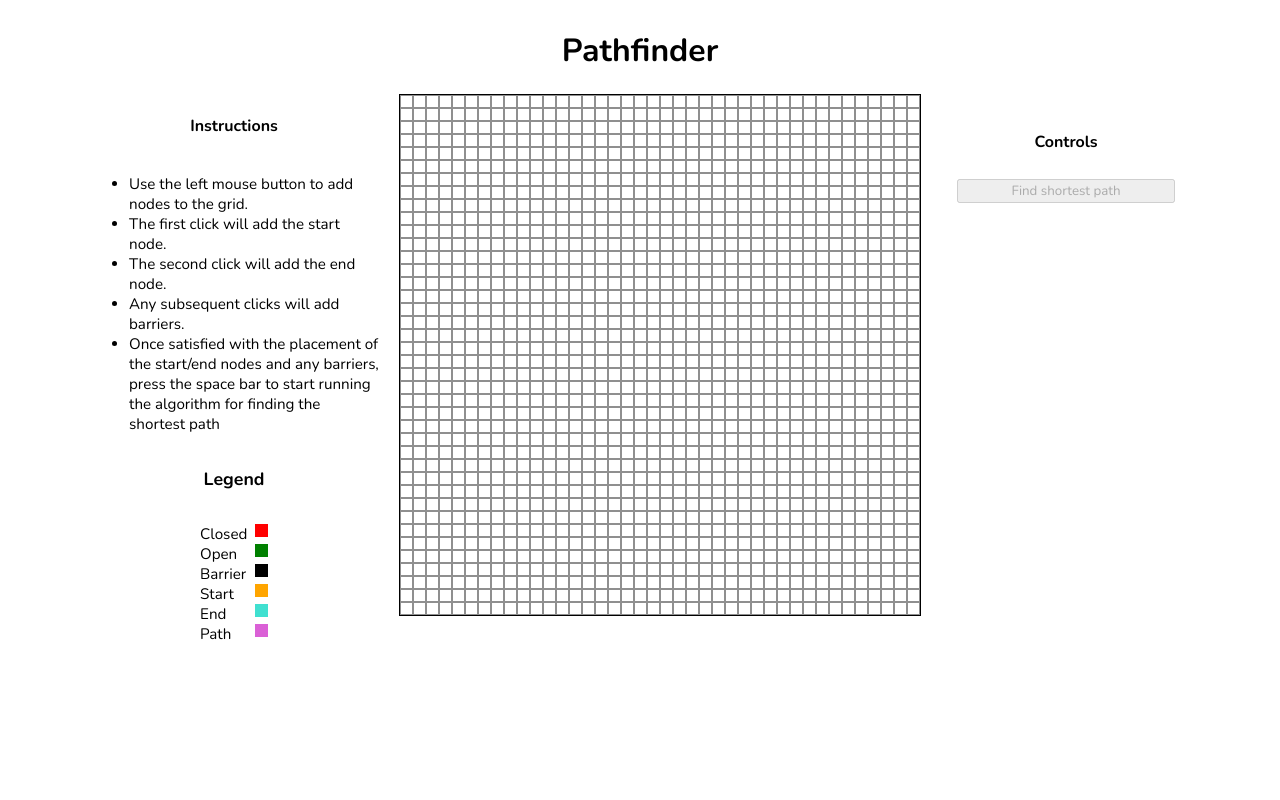
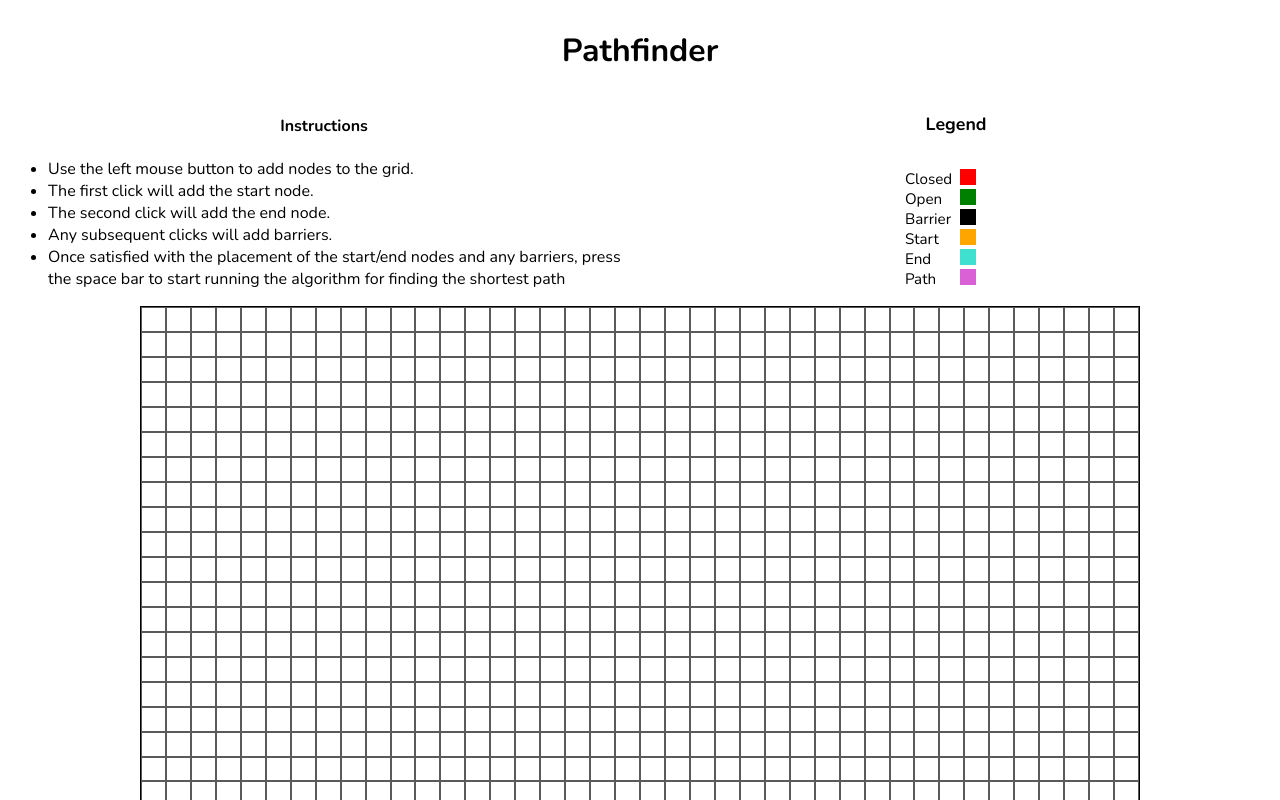
Before and after one commit to jason-nordheim/pathfinder, a React (Vite) app: page / in a window 1280 px wide. Shown: the top 800 px of the page. Built offline with nearby package versions, Linux system fonts and the light colour scheme.

Commit message:
removed hard-coded sizes and setup grid css

```diff
--- a/src/App.css
+++ b/src/App.css
@@ -14,41 +14,6 @@
   --end: #40E0D0;
 }
 
-/* App.tsx */
-#app {
-  display: flex;
-  flex-direction: column;
-}
-#app-content {
-  display: flex;
-  justify-content: center;
-}
-#app-content aside {
-  display: flex;
-  flex-direction: column;
-  min-width: 250px;
-  padding: 0 20px;
-}
-.app-title-container {
-  text-align: center;
-}
-
-/*Instructions.tsx */
-#instructions {
-  display: flex;
-  flex-direction: column;
-}
-#instructions h4 {
-  text-align: center;
-}
-#instructions ul {
-  font-weight: 300;
-  font-size: 0.95em;
-  display: flex;
-  flex-direction: column;
-  flex-wrap: wrap;
-  max-width: 250px;
-}
 
 /* Nodes */
 .path {
@@ -71,20 +36,9 @@
 }
 
 /* Grid.tsx */
-#grid {
-  z-index: 1;
-  position: relative;
-  box-sizing: border-box;
-  display: flex;
-  gap: 2p;
-  border: 1px solid black;
-  padding: 0;
-}
 .node {
-  z-index: 0;
-  position: absolute;
-  border: 1px solid rgba(91, 90, 90, 0.679);
-  transition: 0.5s ease;
+  border: 1px solid rgba(91, 90, 90);
+  transition: 0.05s ease-in;
 }
 
 /*Legend.tsx */
@@ -100,8 +54,20 @@
   flex-direction: column;
 }
 .legend-item {
-  display: flex;
+  display: grid;
+  grid-template-columns: repeat(2, 1fr);
   box-sizing: border-box;
   gap: 0.5em;
   justify-content: space-between;
 }
+.legend-item :nth-child(2) {
+  aspect-ratio: 1/1;
+  height: 1rem;
+}
+.app-title-container {
+  display: flex;
+  justify-content: center;
+}
+.instruction-title {
+  text-align: center;
+}
--- a/src/App.tsx
+++ b/src/App.tsx
@@ -3,15 +3,30 @@
 import { Instructions } from "./components/Instructions";
 import { Legend } from "./components/Legend";
 import "./App.css";
+import { DEFAULT_NODES_PER_ROW, initializeGraph, useAppDispatch, useAppSelector } from "./state";
+import { useResizeListener } from "./hooks";
 
 function App() {
+  const nodesPerRow = useAppSelector((state) => state.itemsPerRow);
+  const dispatch = useAppDispatch();
+
+  const handleResize = () => {
+    const windowWidth = window.innerWidth;
+    if (windowWidth > 800 && nodesPerRow != DEFAULT_NODES_PER_ROW) {
+      dispatch(initializeGraph({ numPerRow: DEFAULT_NODES_PER_ROW }));
+    }
+    console.log({ windowWidth });
+  };
+
+  useResizeListener({ onResize: handleResize });
+
   return (
     <div id="app">
       <div className="app-title-container">
         <h1>Pathfinder</h1>
       </div>
       <div id="app-content">
-        <aside>
+        <aside style={{ display: "inline-grid", gridTemplateColumns: "repeat(2, 1fr)" }}>
           <Instructions />
           <Legend />
         </aside>
--- a/src/components/Grid.tsx
+++ b/src/components/Grid.tsx
@@ -1,25 +1,18 @@
-import { FC, MouseEventHandler, useEffect, useMemo } from "react";
+import { FC, MouseEventHandler, useEffect } from "react";
 import { NodeModel, isSameCoordinates } from "../lib/NodeModel";
 import { changeNode, resetNode, searchGraph, useAppDispatch, useAppSelector } from "../state";
 import cx from "classnames";
-import { useDynamicNodeSize } from "../hooks";
 
 const GridNode: FC<{
   model: NodeModel;
   onClick: MouseEventHandler;
   onContextMenu: MouseEventHandler;
-  size: number;
-}> = ({ model, onClick, onContextMenu, size }) => {
+}> = ({ model, onClick, onContextMenu }) => {
   return (
     <div
       className={cx("node", model.type.toLowerCase())}
-      aria-label={`node-${model.x}-${model.y}`}
-      style={{
-        top: model.x,
-        left: model.y,
-        height: size,
-        width: size,
-      }}
+      aria-label={`node-${model.row}-${model.column}`}
+      style={{ display: "grid" }}
       onClick={onClick}
       onContextMenu={onContextMenu}
     ></div>
@@ -31,11 +24,8 @@
   const end = useAppSelector((state) => state.end);
   const start = useAppSelector((state) => state.start);
   const nodes = useAppSelector((state) => state.nodes);
-  const size = useAppSelector((state) => state.size);
   const nodesPerRow = useAppSelector((state) => state.itemsPerRow);
   const status = useAppSelector((state) => state.status);
-  const nodeSize = useDynamicNodeSize(size, nodesPerRow);
-  const gridSize = useMemo(() => size - nodesPerRow * 0.7, [size, nodesPerRow]);
 
   useEffect(() => {
     const findShortestPath = (e: KeyboardEvent) => {
@@ -71,9 +61,16 @@
     <div
       id="grid"
       style={{
-        width: gridSize,
-        height: gridSize,
+        zIndex: 1,
+        boxSizing: "border-box",
+        display: "grid",
+        gridTemplateColumns: `repeat(${nodesPerRow}, 1fr)`,
+        gridTemplateRows: `repeat(${nodesPerRow}, 1fr)`,
+        aspectRatio: "1/1",
         cursor: status === "working" ? "not-allowed" : "auto",
+        border: "1px solid black",
+        maxWidth: "1000px",
+        margin: "0 auto",
       }}
     >
       {Object.values(nodes).map((node) => {
@@ -81,7 +78,6 @@
           <GridNode
             key={node.key}
             model={node}
-            size={nodeSize}
             onClick={() => handleNodeSelect(node)}
             onContextMenu={(e) => {
               e.preventDefault();
--- a/src/components/Instructions.tsx
+++ b/src/components/Instructions.tsx
@@ -1,7 +1,7 @@
 export const Instructions = () => {
   return (
     <div id="instructions">
-      <h4>Instructions</h4>
+      <h4 className="instruction-title">Instructions</h4>
       <ul>
         <li>Use the left mouse button to add nodes to the grid.</li>
         <li>The first click will add the start node.</li>
--- a/src/components/Legend.tsx
+++ b/src/components/Legend.tsx
@@ -1,80 +1,33 @@
 import { FC } from "react";
-import { useAppSelector } from "../state";
 
 export const Legend: FC = () => {
-  const itemsPerRow = useAppSelector((state) => state.itemsPerRow);
-  const widthOfGrid = useAppSelector((state) => state.size);
-  const gridItemSize = Math.floor(widthOfGrid / itemsPerRow);
-
   return (
     <div id="grid-legend">
       <h3>Legend</h3>
-      <div>
+      <div style={{ display: "grid", gridTemplateRows: "repeat(6, 1fr)" }}>
         <span className="legend-item">
           <span>Closed</span>
-          <span
-            id="legend-closed"
-            className={"closed"}
-            style={{
-              width: gridItemSize,
-              height: gridItemSize,
-            }}
-          />
+          <span id="legend-closed" className={"closed"} />
         </span>
         <span className="legend-item">
           <span>Open</span>
-          <span
-            id="legend-open"
-            className="open"
-            style={{
-              width: gridItemSize,
-              height: gridItemSize,
-            }}
-          />
+          <span id="legend-open" className="open" />
         </span>
         <span className="legend-item">
           <span>Barrier</span>
-          <span
-            id="legend-barrier"
-            className="barrier"
-            style={{
-              width: gridItemSize,
-              height: gridItemSize,
-            }}
-          />
+          <span id="legend-barrier" className="barrier" />
         </span>
         <span className="legend-item">
           <span>Start</span>
-          <span
-            id="legend-start"
-            className="start"
-            style={{
-              width: gridItemSize,
-              height: gridItemSize,
-            }}
-          />
+          <span id="legend-start" className="start" />
         </span>
         <span className="legend-item">
           <span>End</span>
-          <span
-            id="legend-end"
-            className="end"
-            style={{
-              width: gridItemSize,
-              height: gridItemSize,
-            }}
-          />
+          <span id="legend-end" className="end" />
         </span>
         <span className="legend-item">
           <span>Path</span>
-          <span
-            id="legend-path"
-            className="path"
-            style={{
-              width: gridItemSize,
-              height: gridItemSize,
-            }}
-          />
+          <span id="legend-path" className="path" />
         </span>
       </div>
     </div>
--- a/src/hooks/index.ts
+++ b/src/hooks/index.ts
@@ -1,6 +1,13 @@
-import { useMemo } from "react";
+import { useEffect, useMemo } from "react";
 
 export const useDynamicNodeSize = (gridWidth: number, nodesPerRow: number) => {
   const nodeSize = useMemo(() => Math.floor(gridWidth / nodesPerRow) - 2, [gridWidth, nodesPerRow]);
   return nodeSize;
 };
+
+export const useResizeListener = ({ onResize }: { onResize: () => void }) => {
+  useEffect(() => {
+    window.addEventListener("resize", onResize);
+    return () => window.removeEventListener("reset", onResize);
+  }, [onResize]);
+};
--- a/src/lib/NodeModel.ts
+++ b/src/lib/NodeModel.ts
@@ -38,20 +38,14 @@
 export type NodePosition = { row: number; column: number };
 export type NodeModel = NodePosition & {
   key: string;
-  size: number;
-  x: number;
-  y: number;
   type: NodeType;
 };
 export type KeyedNodePosition = NodePosition & { key: string };
 
-export const initializeNodeModel = (row: number, column: number, size: number): NodeModel => ({
+export const initializeNodeModel = (row: number, column: number): NodeModel => ({
   key: makeNodeKey({ row, column }),
   row,
   column,
-  size,
-  x: row * size,
-  y: column * size,
   type: NODE_TYPE.UNPARSED,
 });
 
@@ -99,12 +93,11 @@
   return Math.abs(x1 - x2) + Math.abs(y1 - y2);
 };
 
-export const makeGridGraph = (itemsPerRow: number, gridSize: number) => {
+export const makeGridGraph = (itemsPerRow: number) => {
   const grid: GridGraph = {};
-  const gap = Math.floor(gridSize / itemsPerRow);
   for (let i = 0; i < itemsPerRow; i++) {
     for (let j = 0; j < itemsPerRow; j++) {
-      const node = initializeNodeModel(i, j, gap);
+      const node = initializeNodeModel(i, j);
       grid[node.key] = node;
     }
   }
--- a/src/state/grid.common.ts
+++ b/src/state/grid.common.ts
@@ -11,11 +11,10 @@
   barriers: KeyedNodePosition[];
   status: GridStatus;
   delay: number;
-  size: number;
   itemsPerRow: number;
   updates: number;
 };
-export type InitializeGridParams = { numPerRow: number; gridWidth: number };
+export type InitializeGridParams = { numPerRow: number };
 export type ChangeNodeParams = { key: string; changes: DeepPartial<NodeModel> };
 
 export const sortPriority = (a: OpenNode, b: OpenNode) =>
--- a/src/state/grid.slice.ts
+++ b/src/state/grid.slice.ts
@@ -5,16 +5,14 @@
 import { initializeNodeModel, makeGridGraph, parseNodeKey } from "../lib/NodeModel";
 
 export const DEFAULT_NODES_PER_ROW = 40;
-export const DEFAULT_GRID_WIDTH = 550;
 
 export const DEFAULT_STATE: GridState = {
-  nodes: makeGridGraph(DEFAULT_NODES_PER_ROW, DEFAULT_GRID_WIDTH),
+  nodes: makeGridGraph(DEFAULT_NODES_PER_ROW),
   barriers: [],
   start: undefined,
   end: undefined,
   status: "idle",
   delay: 0,
-  size: DEFAULT_GRID_WIDTH,
   itemsPerRow: DEFAULT_NODES_PER_ROW,
   updates: 0,
 };
@@ -22,12 +20,13 @@
 export const gridReducer = createReducer<GridState>(DEFAULT_STATE, (builder) => {
   builder
     .addCase(initializeGraph, (state, action) => {
+      state.nodes = makeGridGraph(action.payload.numPerRow);
       state.status = "idle";
       state.barriers = [];
       state.start = undefined;
       state.end = undefined;
-      state.size = action.payload.gridWidth;
       state.itemsPerRow = action.payload.numPerRow;
+      state.updates = 0;
     })
     .addCase(changeNode, (state, action) => {
       if (state.status === "working") return;
@@ -52,14 +51,12 @@
     })
     .addCase(resetNode, (state, action) => {
       const key = action.payload;
-      const { size, itemsPerRow } = state;
       const node = state.nodes[key];
       if (!node) {
         console.warn("Reset Node Failed: Cannot find node");
       } else {
-        const nodeSize = Math.floor(size / itemsPerRow);
         const [row, col] = parseNodeKey(key);
-        state.nodes[key] = initializeNodeModel(row, col, nodeSize);
+        state.nodes[key] = initializeNodeModel(row, col);
       }
     });
 });
```
